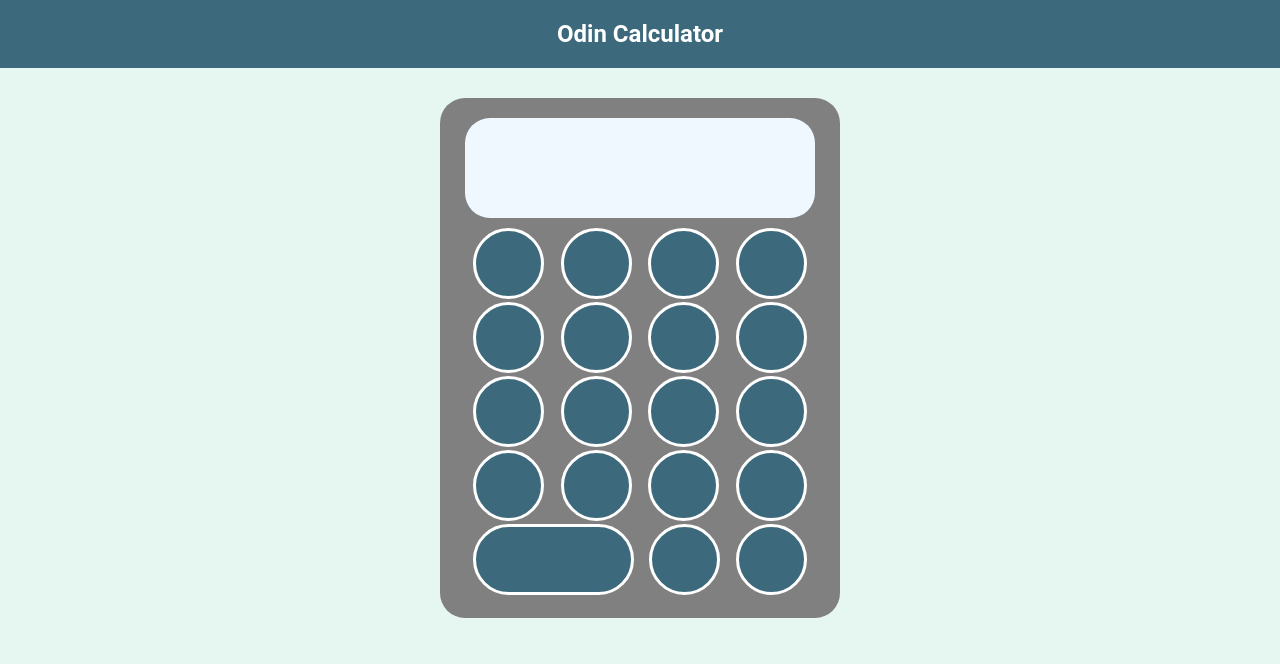
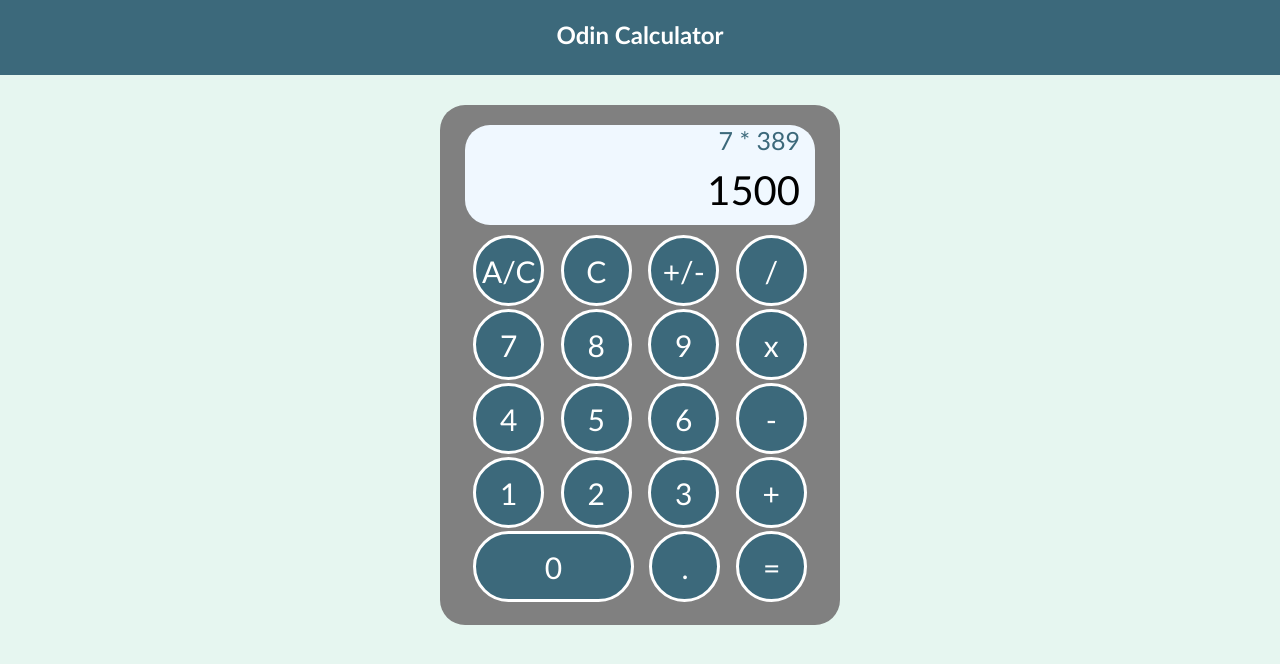
Before and after one commit to creativeact/odin-calculator, a plain HTML site: page index.html in a window 1280 px wide. Drawn offline with Linux system fonts and the light colour scheme.

Commit message:
Add button and display content & styling
Add content to each button and display div and adjust display and
margin parameters for each element.

```diff
--- a/index.html
+++ b/index.html
@@ -13,29 +13,29 @@
     </div>
     <div id="calculator-frame">
         <div id="display-container">
-            <div id="display-input"></div>
-            <div id="display-output"></div>
+            <div id="display-input">7 * 389</div>
+            <div id="display-output">1500</div>
         </div>
         <div id="button-container">
-            <div class="btn" id="all-clear"></div>
-            <div class="btn" id="clear"></div>
-            <div class="btn" id="negative-flag"></div>
-            <div class="btn" id="divide"></div>
-            <div class="btn" id="seven"></div>
-            <div class="btn" id="eight"></div>
-            <div class="btn" id="nine"></div>
-            <div class="btn" id="multiply"></div>
-            <div class="btn" id="four"></div>
-            <div class="btn" id="five"></div>
-            <div class="btn" id="six"></div>
-            <div class="btn" id="subtract"></div>
-            <div class="btn" id="one"></div>
-            <div class="btn" id="two"></div>
-            <div class="btn" id="three"></div>
-            <div class="btn" id="add"></div>
-            <div class="btn" id="zero"></div>
-            <div class="btn" id="decimal-place"></div>
-            <div class="btn" id="equal"></div>
+            <div class="btn" id="all-clear">A/C</div>
+            <div class="btn" id="clear">C</div>
+            <div class="btn" id="negative-flag">+/-</div>
+            <div class="btn" id="divide">/</div>
+            <div class="btn" id="seven">7</div>
+            <div class="btn" id="eight">8</div>
+            <div class="btn" id="nine">9</div>
+            <div class="btn" id="multiply">x</div>
+            <div class="btn" id="four">4</div>
+            <div class="btn" id="five">5</div>
+            <div class="btn" id="six">6</div>
+            <div class="btn" id="subtract">-</div>
+            <div class="btn" id="one">1</div>
+            <div class="btn" id="two">2</div>
+            <div class="btn" id="three">3</div>
+            <div class="btn" id="add">+</div>
+            <div class="btn" id="zero">0</div>
+            <div class="btn" id="decimal-place">.</div>
+            <div class="btn" id="equal">=</div>
         </div>
     </div>
 </body>
--- a/style.css
+++ b/style.css
@@ -1,16 +1,22 @@
+* {
+    font-family: 'Gill Sans', 'Gill Sans MT', Calibri, 'Trebuchet MS', sans-serif;
+}
+
 body {
-    font-family: roboto, sans-serif;
     display: flex;
     flex-direction: column;
-    margin: 0;
+    margin: auto;
     background-color: rgb(230, 246, 240);
 }
 
 #header {
     background-color: rgb(60, 105, 123);
     width: auto;
+    min-width: 400px;
+    height: 75px;
     margin-bottom: 30px;
     text-align: center;
+    justify-content: center;
     color: white;
 }
 
@@ -34,11 +40,24 @@ body {
 }
 
 #display-input {
-
+    width: auto;
+    margin-right: 15px;
+    height: 30px;
+    display: flex;
+    justify-content: end;
+    align-items: center;
+    color:rgb(60, 105, 123);
+    font-size: 25px;
 }
 
 #display-output {
-
+    width: auto;
+    height: 70px;
+    display: flex;
+    margin-right: 15px;
+    justify-content: end;
+    align-items: center;
+    font-size: 40px;
 }
 
 #button-container {
@@ -58,6 +77,11 @@ body {
     background-color: rgb(60, 105, 123);
     border: 3px solid white;
     border-radius: 50px;
+    font-size: 30px;
+    color: white;
+    display: flex;
+    align-items: center;
+    justify-content: center;
 }
 
 #zero {
```
